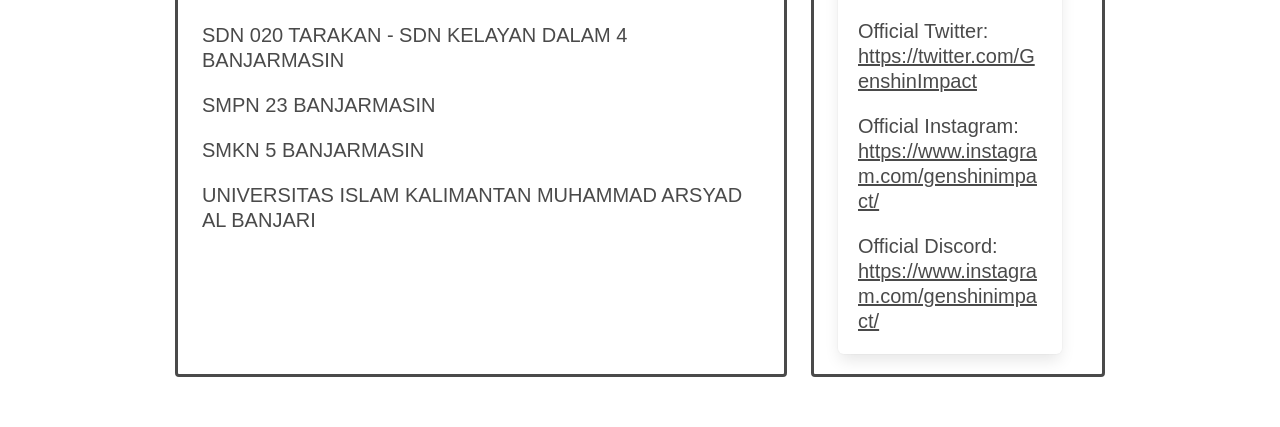
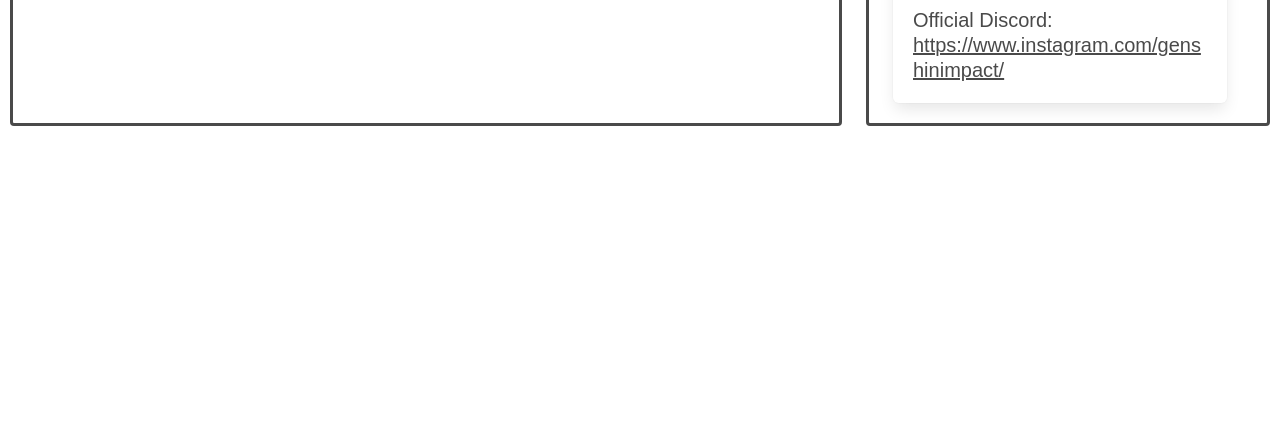
Before and after one commit to madiajijah11/madiajijah11.github.io, a PHP site: page / in a window 1280 px wide. Shown: the part 863-1290 px from the top of the page. After the commit the page ends 989 px from the top, so only its background shows below. Run offline with PHP 8.4, Linux system fonts and the light colour scheme; some libraries are stand-ins or nearby versions.

Commit message:
Update custom.css
delete padding

```diff
--- a/assets/css/custom.css
+++ b/assets/css/custom.css
@@ -6,7 +6,7 @@
 }
 
 #content {
-  padding: 50px 175px 50px 175px;
+  padding: 10px 10px 0px 10px;
   position: relative;
   z-index: 10;
 }
```
